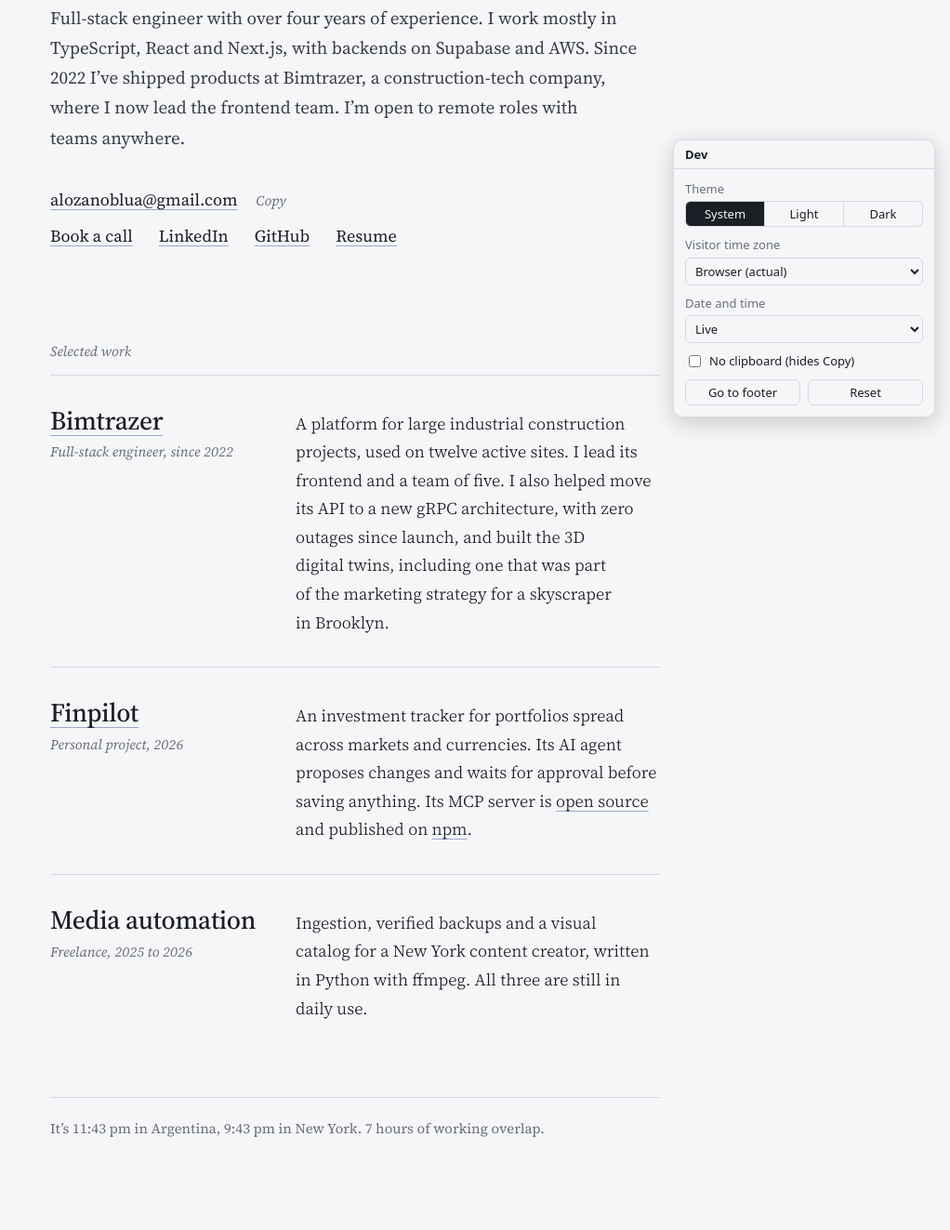
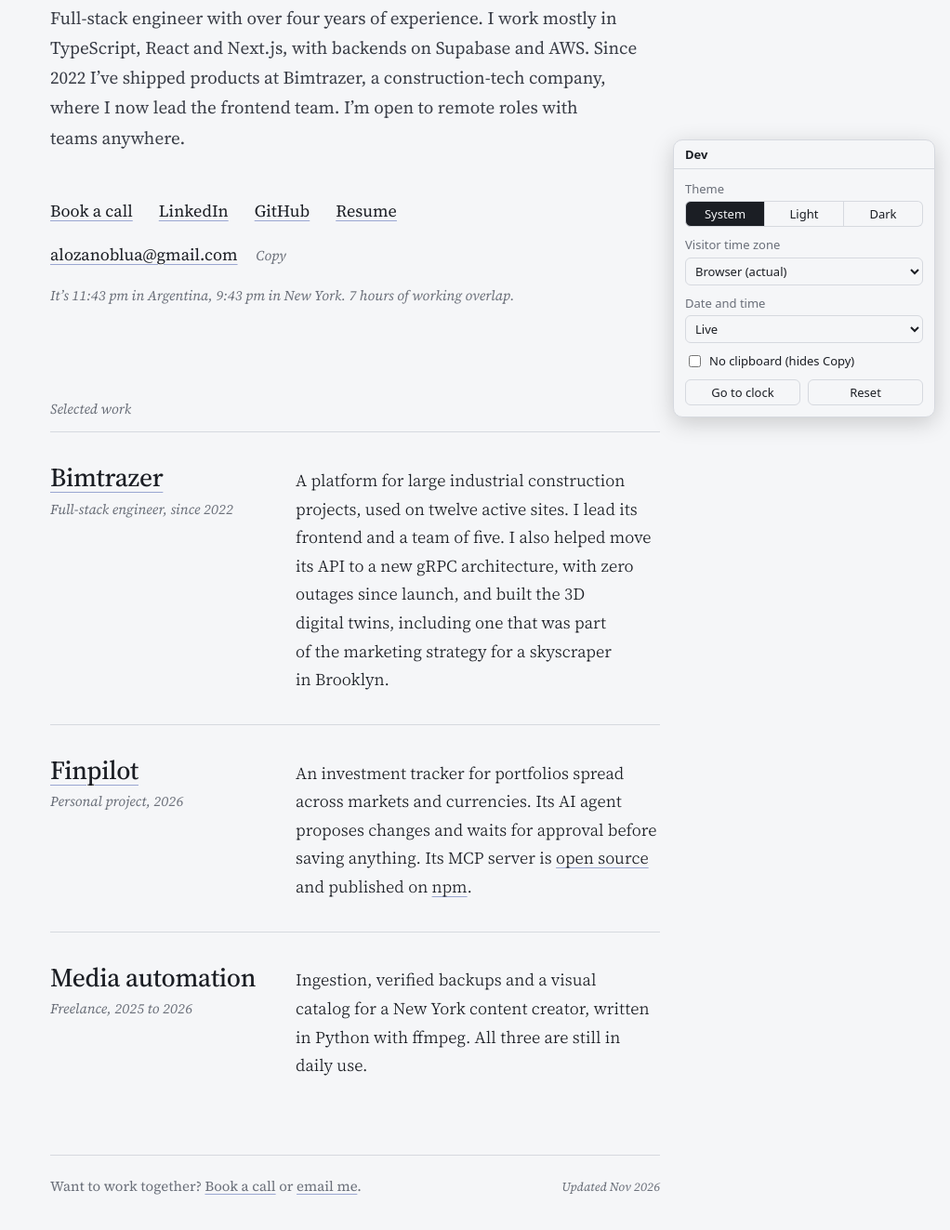
Before and after one commit to agustinlzn/agustinlzn.com, a plain HTML site: page index.html in a window 1280 px wide. Shown: the part 335-1658 px from the top of the page at 93% size, without its empty margins (258-1280 px from the left). Before the commit the page ends 1610 px from the top, so only its background shows below. Drawn offline with Linux system fonts and the light colour scheme.

Commit message:
Regroup the contact block and add a closing footer
- Links row first (Book a call, LinkedIn, GitHub, Resume), then the
  email with Copy, then the time-zone line, evenly spaced.
- New footer: "Want to work together? Book a call or email me." and a
  small "Updated Nov 2026" on the right.
- build.js (Vercel build command) stamps the deploy month and year.
- Dev dock button now jumps to the time-zone line.

Co-Authored-By: Claude Opus 5.5 <noreply@anthropic.com>

```diff
--- a/dev.js
+++ b/dev.js
@@ -89,7 +89,7 @@
     '<label>Date and time<select name="now">' + options(DATES, state.now) + "</select></label>" +
     '<span class="check"><input type="checkbox" id="devdock-clip"' + (state.noClipboard ? " checked" : "") +
     '><label for="devdock-clip" style="display:inline;color:inherit">No clipboard (hides Copy)</label></span>' +
-    '<span class="row"><button type="button" data-act="footer">Go to footer</button>' +
+    '<span class="row"><button type="button" data-act="clock">Go to clock</button>' +
     '<button type="button" data-act="reset">Reset</button></span>' +
     "</div>";
   document.body.appendChild(dock);
@@ -116,8 +116,8 @@
   dock.querySelector("#devdock-clip").addEventListener("change", function (e) {
     state.noClipboard = e.target.checked; save(); apply();
   });
-  dock.querySelector("[data-act=footer]").addEventListener("click", function () {
-    document.querySelector(".colophon").scrollIntoView({ behavior: "smooth" });
+  dock.querySelector("[data-act=clock]").addEventListener("click", function () {
+    document.getElementById("clock").scrollIntoView({ behavior: "smooth", block: "center" });
   });
   dock.querySelector("[data-act=reset]").addEventListener("click", function () {
     state = { open: true };
--- a/index.html
+++ b/index.html
@@ -32,12 +32,13 @@
       <p class="standfirst">Full-stack engineer with over four years of experience. I work mostly in TypeScript, React and Next.js, with backends on Supabase and AWS. Since 2022 I’ve shipped products at Bimtrazer, a construction-tech company, where I now lead the frontend team. I’m open to remote roles with teams anywhere.</p>
 
       <ul class="contact" aria-label="Contact and links">
-        <li><a class="email" href="#" data-user="alozanoblua" data-domain="gmail.com">alozanoblua [at] gmail.com</a> <button class="copy" type="button" hidden><span class="idle">Copy</span><span class="done" aria-hidden="true">Copied</span></button></li>
         <li><a href="https://calendly.com/agustinlzn">Book a call</a></li>
         <li><a href="https://www.linkedin.com/in/agustinlzn/">LinkedIn</a></li>
         <li><a href="https://github.com/agustinlzn">GitHub</a></li>
         <li><a href="/agustin-lozano-resume.pdf">Resume</a></li>
       </ul>
+      <p class="reach"><a class="email" href="#" data-user="alozanoblua" data-domain="gmail.com">alozanoblua [at] gmail.com</a> <button class="copy" type="button" hidden><span class="idle">Copy</span><span class="done" aria-hidden="true">Copied</span></button></p>
+      <p class="clock" id="clock">Argentina is on GMT-3, a working day that overlaps US Eastern time.</p>
 
       <section class="work" aria-labelledby="work-title">
         <h2 id="work-title">Selected work</h2>
@@ -63,7 +64,8 @@
     </main>
 
     <footer class="colophon">
-      <p id="clock">Argentina is on GMT-3, a working day that overlaps US Eastern time.</p>
+      <p>Want to work together? <a href="https://calendly.com/agustinlzn">Book a call</a> or <a href="#" data-user="alozanoblua" data-domain="gmail.com">email me</a>.</p>
+      <p class="updated">Updated <time id="updated" datetime="2026-11">Nov 2026</time></p>
     </footer>
   </div>
   <script src="/main.js" defer></script>
--- a/main.js
+++ b/main.js
@@ -1,10 +1,13 @@
 (function () {
   // Email: assembled here so the address is not sitting in the HTML for scrapers.
+  // Every link with data-user gets the mailto; only the contact one shows the address.
+  document.querySelectorAll("a[data-user]").forEach(function (a) {
+    a.href = "mailto:" + a.getAttribute("data-user") + "@" + a.getAttribute("data-domain");
+  });
   var link = document.querySelector(".email");
   if (link) {
     var address = link.getAttribute("data-user") + "@" + link.getAttribute("data-domain");
     link.textContent = address;
-    link.href = "mailto:" + address;
 
     var btn = document.querySelector(".copy");
     if (btn && navigator.clipboard) {
@@ -20,7 +23,7 @@
     }
   }
 
-  // Colophon clock: local time in Argentina next to the visitor's own time, plus how much our
+  // Time-zone line under the email: local time in Argentina next to the visitor's own time, plus how much our
   // working days (9 am to 6 pm on each side) overlap. The visitor's place comes from the browser's
   // time zone, so nothing is looked up or sent anywhere. Unknown zones fall back to New York.
   var clock = document.getElementById("clock");
--- a/styles.css
+++ b/styles.css
@@ -120,17 +120,25 @@ a:hover { color: var(--accent); text-decoration-color: var(--accent); }
 .contact {
   list-style: none;
   padding: 0;
-  margin-top: 2.25rem;
+  margin-top: 3rem;
   display: flex;
   flex-wrap: wrap;
   align-items: baseline;
   gap: 0.5rem 1.75rem;
 }
-/* Email (with its Copy button) on its own line; the links share the next one. */
-.contact li:first-child { flex-basis: 100%; }
 /* On phones, tighten the links so all four fit on one line. */
 @media (max-width: 26rem) {
   .contact { font-size: 1rem; column-gap: 1.1rem; }
+}
+
+/* Under the links: the email row, then the quieter time-zone line. */
+.reach { margin-top: 1rem; }
+.clock {
+  margin-top: 1rem;
+  font-size: 0.9375rem;
+  font-style: italic;
+  color: var(--muted);
+  font-variant-numeric: lining-nums tabular-nums;
 }
 
 .copy {
@@ -187,14 +195,21 @@ a:hover { color: var(--accent); text-decoration-color: var(--accent); }
 /* Lighter stroke for the work descriptions, so the titles carry the weight. */
 .piece p:not(.meta) { font-weight: 350; }
 
+
+/* Closing line: an invitation on the left, the deploy year on the right (like the masthead). */
 .colophon {
   margin-top: 3rem;
   padding-top: 1.25rem;
   border-top: 1px solid var(--rule);
+  display: flex;
+  flex-wrap: wrap;
+  justify-content: space-between;
+  align-items: baseline;
+  gap: 0.25rem 1.5rem;
   font-size: 0.9375rem;
   color: var(--muted);
-  font-variant-numeric: lining-nums tabular-nums;
 }
+.updated { font-size: 0.8125rem; font-style: italic; font-variant-numeric: lining-nums; align-self: baseline; }
 
 @media (min-width: 52rem) {
   .page { padding-top: 2.5rem; }
```
Also changed, not shown: build.js (added, +15 -0 lines), vercel.json, 1 other file.
